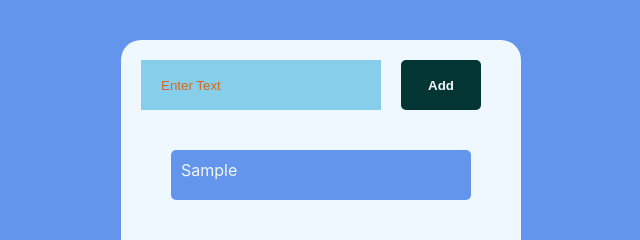
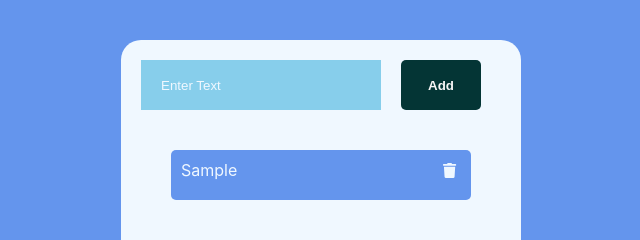
Before and after one commit to garretgonzales/react-todo, a React (Create React App) app in the folder react-todo/: page / in a window 1280 px wide. Both pictures are taken after typing "Sample" into the empty fields and a click on the button "Add". Shown: the top 240 px of the page, without its empty margins (319-959 px from the left). Built offline with nearby package versions, Linux system fonts and the light colour scheme.

Commit message:
Delete Working :gem:

```diff
--- a/react-todo/public/index.html
+++ b/react-todo/public/index.html
@@ -1,14 +1,14 @@
 <!DOCTYPE html>
 <html lang="en">
+
 <head>
   <meta charset="utf-8" />
   <link rel="icon" href="%PUBLIC_URL%/favicon.ico" />
   <meta name="viewport" content="width=device-width, initial-scale=1" />
   <meta name="theme-color" content="#000000" />
-    <meta
-      name="description"
-      content="Web site created using create-react-app"
-    />
+  <script src="https://kit.fontawesome.com/d40655152d.js" crossorigin="anonymous"></script>
+
+  <meta name="description" content="Web site created using create-react-app" />
   <link rel="apple-touch-icon" href="%PUBLIC_URL%/logo192.png" />
   <!--
       manifest.json provides metadata used when your web app is installed on a
@@ -26,6 +26,7 @@
     -->
   <title>React App</title>
 </head>
+
 <body>
   <noscript>You need to enable JavaScript to run this app.</noscript>
   <div id="root"></div>
@@ -40,4 +41,5 @@
       To create a production bundle, use `npm run build` or `yarn build`.
     -->
 </body>
+
 </html>
--- a/react-todo/src/App.css
+++ b/react-todo/src/App.css
@@ -20,7 +20,7 @@ body {
 }
 
 #to-do-form input::placeholder {
-  color: chocolate;
+  color: aliceblue;
 
 }
 
--- a/react-todo/src/App.js
+++ b/react-todo/src/App.js
@@ -1,6 +1,11 @@
 import React from 'react';
 import './App.css';
 import ListItems from './ListItems';
+import { library } from '@fortawesome/fontawesome-svg-core';
+import { faTrash } from '@fortawesome/free-solid-svg-icons';
+
+
+library.add(faTrash);
 
 //Class Component
 
@@ -18,6 +23,9 @@ class App extends React.Component {
 
     this.handleInput = this.handleInput.bind(this);
     this.addItem = this.addItem.bind(this);
+    this.deleteItem = this.deleteItem.bind(this);
+
+
   }
   handleInput(e) {
     this.setState({
@@ -45,6 +53,13 @@ class App extends React.Component {
     }
   }
 
+  deleteItem(key) {
+    const filteredItems = this.state.items.filter(item => item.key !== key);
+    this.setState({
+      items: filteredItems
+    });
+  }
+
   render() {
     return (<div className="app">
       <header>
@@ -53,7 +68,8 @@ class App extends React.Component {
           <button type="submit"> Add </button>
         </form>
       </header>
-      <ListItems items={this.state.items}></ListItems>
+      <ListItems items={this.state.items}
+        deleteItem={this.deleteItem}></ListItems>
     </div>
     );
   }
--- a/react-todo/src/ListItems.css
+++ b/react-todo/src/ListItems.css
@@ -9,5 +9,17 @@
 
 .list p{
     padding: 10px;
+    position: relative;
 
 }
+
+.list p span {
+    right: 10px;
+    position: absolute;
+    cursor: pointer;
+}
+
+.faicons {
+    margin: 0 5px;
+    font-size: 15px;
+}
--- a/react-todo/src/ListItems.js
+++ b/react-todo/src/ListItems.js
@@ -1,11 +1,17 @@
 import React from 'react';
 import './ListItems.css';
+import { FontAwesomeIcon } from '@fortawesome/react-fontawesome';
+
 
 function ListItems(props) {
     const items = props.items;
     const listItems = items.map(item => {
-        return <div className="list" key="item.key">
-            <p>{item.text}</p>
+        return <div className="list" key={item.key}>
+            <p>{item.text}
+                <span>
+                    <FontAwesomeIcon className="faicons" icon="trash" onClick={() => props.deleteItem(item.key)} />
+                </span>
+            </p>
         </div>
     })
 
```
Lines whose indentation alone changed are shown as unchanged.
